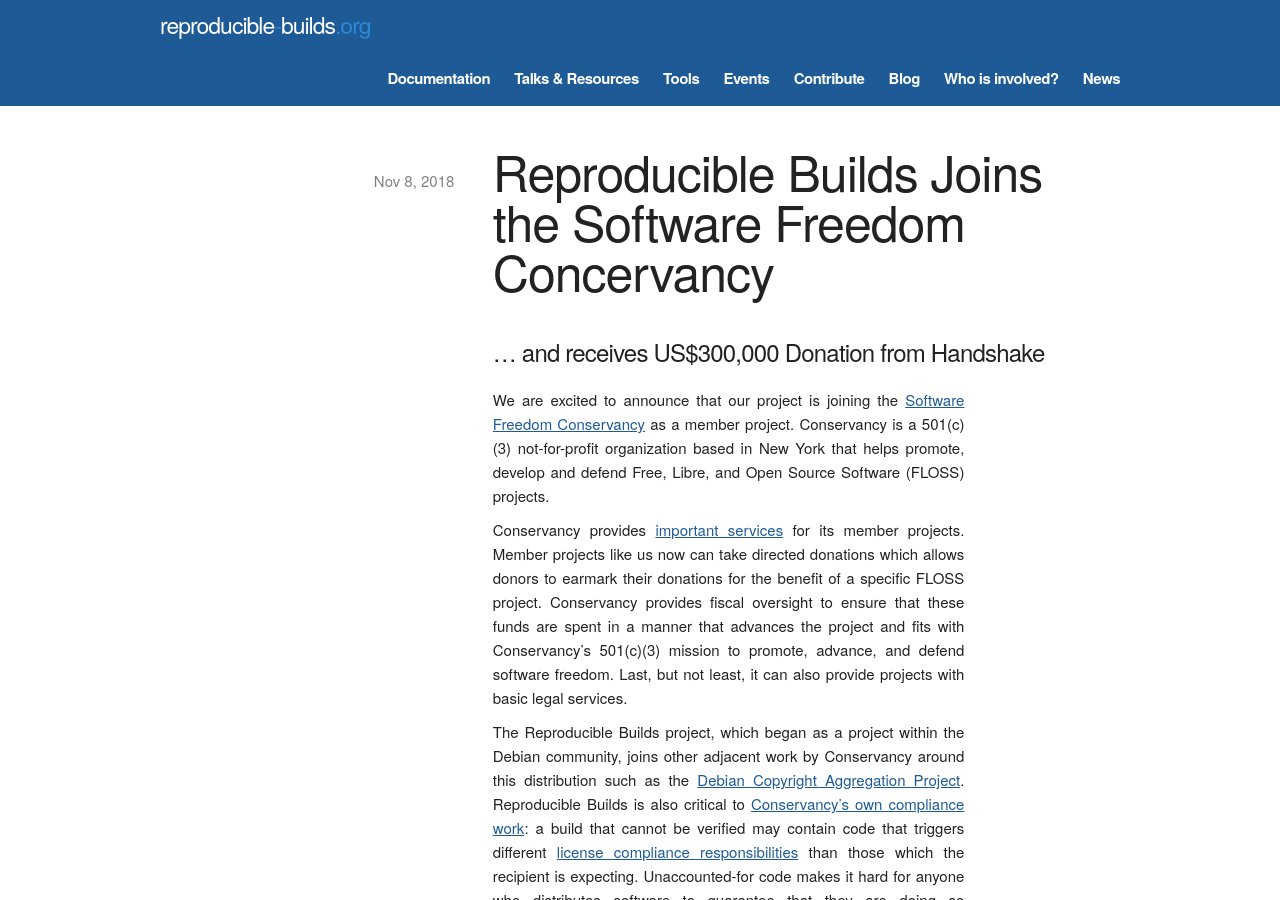
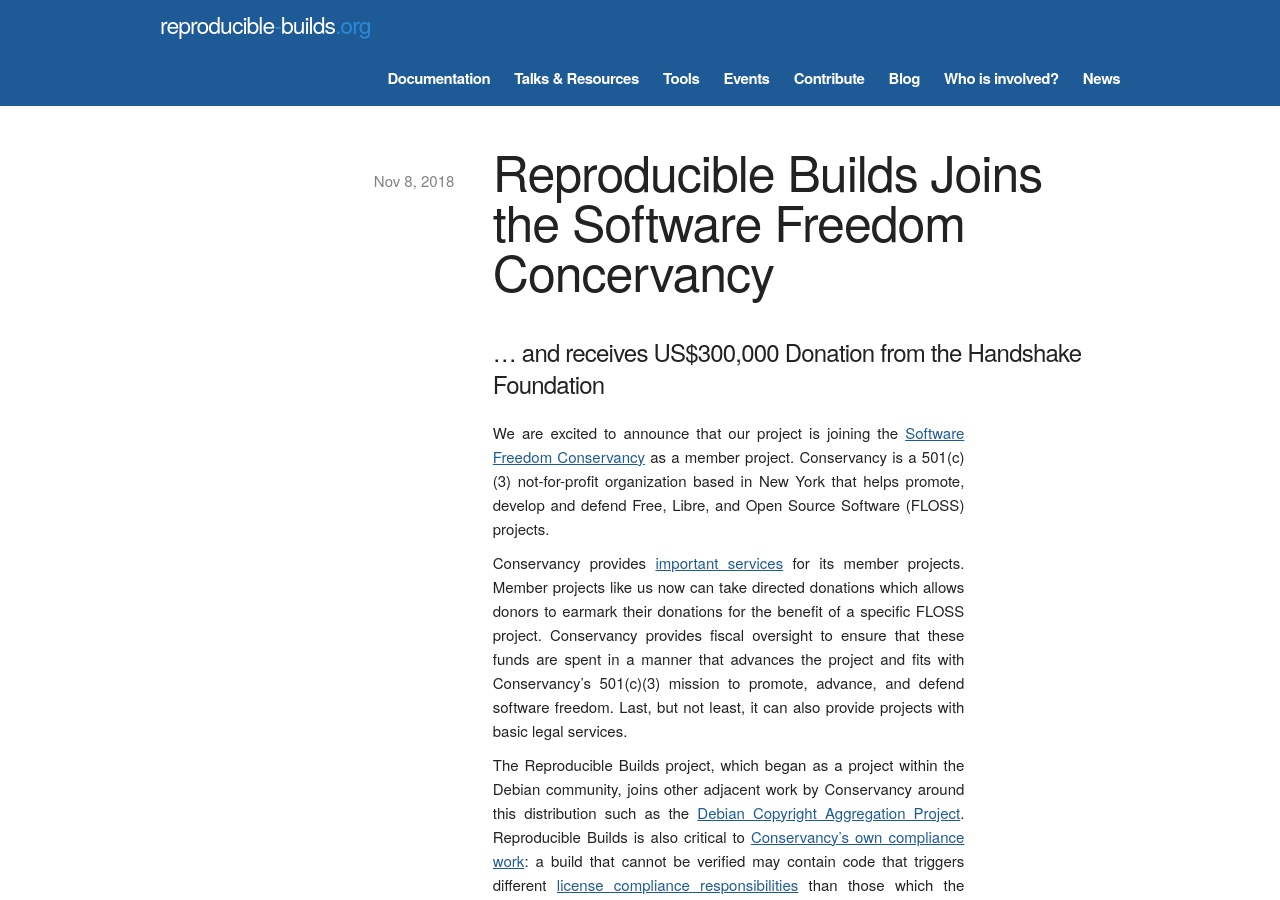
Before and after one commit to prototypefund/reproducible-website, a Jekyll site: the page built from _posts/2018-11-08-reproducible-builds-joins-software-freedom-concervancy.md, in a window 1280 px wide and 900 px high. Built offline with Jekyll 4.4.1, drawn with Linux system fonts in a browser that asks for light colours; some web fonts are replaced.

Commit message:
Clarify "Handshake".

```diff
--- a/_posts/2018-11-08-reproducible-builds-joins-software-freedom-concervancy.md
+++ b/_posts/2018-11-08-reproducible-builds-joins-software-freedom-concervancy.md
@@ -5,7 +5,7 @@
 categories: org
 ---
 
-<h4 style="font-weight: normal;">&hellip; and receives US$300,000 Donation from Handshake</h4>
+<h4 style="font-weight: normal;">&hellip; and receives US$300,000 Donation from the Handshake Foundation</h4>
 
 We are excited to announce that our project is joining the [Software Freedom
 Conservancy](https://sfconservancy.org/about/) as a member project.
```
